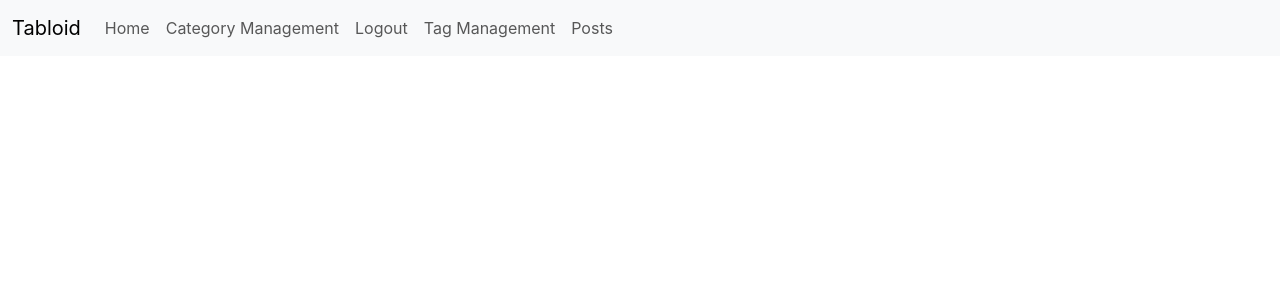
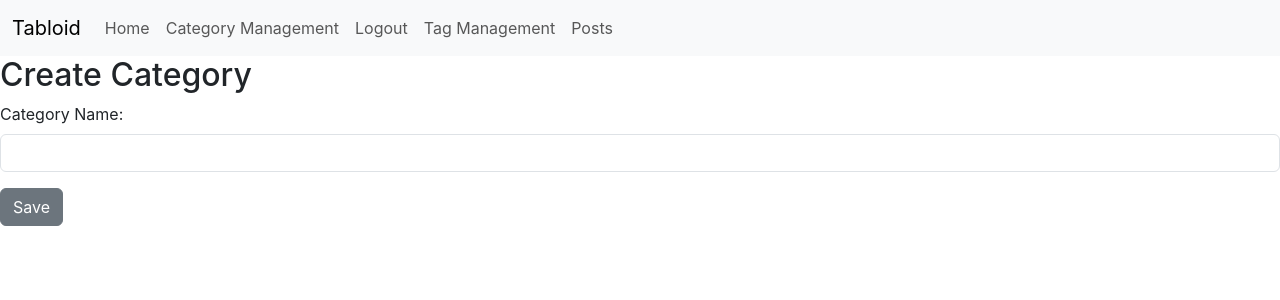
Before and after one commit to NewForce-Cohort-7/tabloidfullstack-agnostic-pillows, a React (Create React App) app in the folder TabloidFullStack/TabloidFullStack/client/tabloid/: page /category-form in a window 1280 px wide. Shown: the top 300 px of the page. Built offline with nearby package versions, Linux system fonts and the light colour scheme; sample sign-in values are in the browser's storage.

Commit message:
add category complete

```diff
--- a/TabloidFullStack/TabloidFullStack/client/tabloid/src/Managers/CategoryManager.js
+++ b/TabloidFullStack/TabloidFullStack/client/tabloid/src/Managers/CategoryManager.js
@@ -1,9 +1,6 @@
 import React, { useState, createContext } from "react";
 
-
-
 export const CategoryContext = createContext();
-
 
 const CategoryProvider = (props) => {
   const [categories, setCategories] = useState([]);
@@ -14,8 +11,18 @@ const CategoryProvider = (props) => {
       .then(setCategories);
   };
 
+  const addCategory = (category) => {
+    return fetch("/api/Category", {
+      method: "POST",
+      headers: {
+        "Content-Type": "application/json",
+      },
+      body: JSON.stringify(category),
+    }).then(getAllCategories);
+  };
+
   return (
-    <CategoryContext.Provider value={{ categories, getAllCategories }}>
+    <CategoryContext.Provider value={{ categories, getAllCategories, addCategory }}>
       {props.children}
     </CategoryContext.Provider>
   );
--- a/TabloidFullStack/TabloidFullStack/client/tabloid/src/components/ApplicationViews.js
+++ b/TabloidFullStack/TabloidFullStack/client/tabloid/src/components/ApplicationViews.js
@@ -4,6 +4,7 @@ import Hello from "./Hello";
 import TagList from "./tags/TagList";
 import { PostList } from "./posts/PostList";
 import CategoryList from "./categories/CategoryList";
+import CategoryForm from "./categories/CategoryForm";
 
 
 export default function ApplicationViews() {
@@ -14,7 +15,7 @@ export default function ApplicationViews() {
         <Route path="tags" element={<TagList /> } />
         <Route path="posts" element={<PostList />} />
         <Route path="categories" element={<CategoryList />} />
+        <Route path="category-form" element={<CategoryForm />} />
       </Routes>
    );
-
-}
+};
--- /dev/null
+++ b/TabloidFullStack/TabloidFullStack/client/tabloid/src/components/categories/CategoryForm.js
@@ -0,0 +1,45 @@
+import React, { useState, useContext } from "react";
+import { Form, FormGroup, Label, Input, Button } from "reactstrap";
+import { CategoryContext } from "../../Managers/CategoryManager";
+import { useNavigate } from "react-router-dom";
+
+const CategoryForm = () => {
+    const { addCategory } = useContext(CategoryContext);
+    // initial state of category is an empty string
+    const [category, setCategory] = useState({
+        name: "",
+    });
+
+    const navigate = useNavigate();
+
+    const handleSubmit = (e) => {
+        e.preventDefault();
+
+        const newCategory = {
+            name: category.name,
+        };
+
+        addCategory(newCategory).then(() => {
+            navigate("/categories");
+        });
+    };
+
+    const handleFieldChange = evt => {
+        const stateToChange = { ...category };
+        stateToChange[evt.target.id] = evt.target.value;
+        setCategory(stateToChange);
+    };
+
+    return (
+        <Form onSubmit={handleSubmit}>
+            <h2>Create Category</h2>
+            <FormGroup>
+                <Label for="name">Category Name:</Label>
+                <Input type="text" id="name" onChange={handleFieldChange} value={category.name} required />
+            </FormGroup>
+            <Button type="submit">Save</Button>
+        </Form>
+    );
+}
+
+export default CategoryForm;
--- a/TabloidFullStack/TabloidFullStack/client/tabloid/src/components/categories/CategoryList.js
+++ b/TabloidFullStack/TabloidFullStack/client/tabloid/src/components/categories/CategoryList.js
@@ -1,4 +1,6 @@
 import React, { useContext, useEffect } from "react";
+import { Link } from "react-router-dom";
+import { Button } from "reactstrap";
 import { CategoryContext } from "../../Managers/CategoryManager";
 import Category  from "./Category";
 
@@ -12,6 +14,7 @@ const CategoryList = () => {
     return (
         <div className="categories">
             <h2>Categories</h2>
+            <Button tag={Link} to="/category-form">Create Category</Button>
             {categories.map((category) => (
                 <Category key={category.id} category={category} />
             ))}
```
Also changed, not shown: 1 other file (tests, documents, lock files or other folders).
